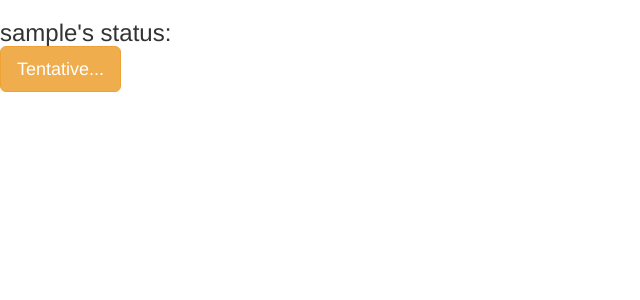
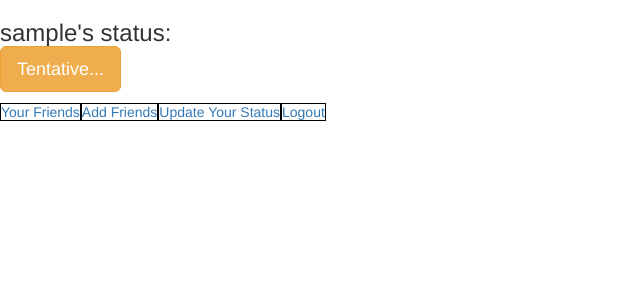
Before and after one commit to sag109/golight, a Python web app: template templates/profile.html in a window 1280 px wide. Shown: the top 300 px of the page, without its empty margins (0-640 px from the left). Run offline with Jinja, Linux system fonts and the light colour scheme; the template is opened without the code that fills it: most values are stand-ins (such as "Sample title", 1, 10 or a date in 2020); some libraries are stand-ins or nearby versions.

Commit message:
adding intrasite links on profile page

```diff
--- a/templates/profile.html
+++ b/templates/profile.html
@@ -16,6 +16,12 @@
 		<link href="theme.css" rel="stylesheet">
 		<link rel="stylesheet" href="https://maxcdn.bootstrapcdn.com/bootstrap/3.3.2/css/bootstrap.min.css">
 		<link rel="stylesheet" type="text/css" href="css/custom.css">
+
+		<style>
+			body: {
+				margin: 1cm 0cm 0cm 1cm
+			}
+		</style>
 
 		<title>Golight Profile</title>
 	</head>
@@ -38,6 +44,15 @@
 			</form>
 		</h3>
 
+		<table style="border-collapse: collapse;">
+			<tr>
+				<td><a style="border: 1px solid black;" href="/friends"> Your Friends </a></td>
+				<td><a style="border: 1px solid black;" href="/edit"> Add Friends </a></td>
+				<td><a style="border: 1px solid black;" href="/profile"> Update Your Status </a></td>
+				<td><a style="border: 1px solid black;" href="{{logout_link}}"> Logout </a></td>
+			</tr>
+		</table>
+
 		<br>
 
 
```
Also changed, not shown: controllers/profile.py (+4 -3 lines).
